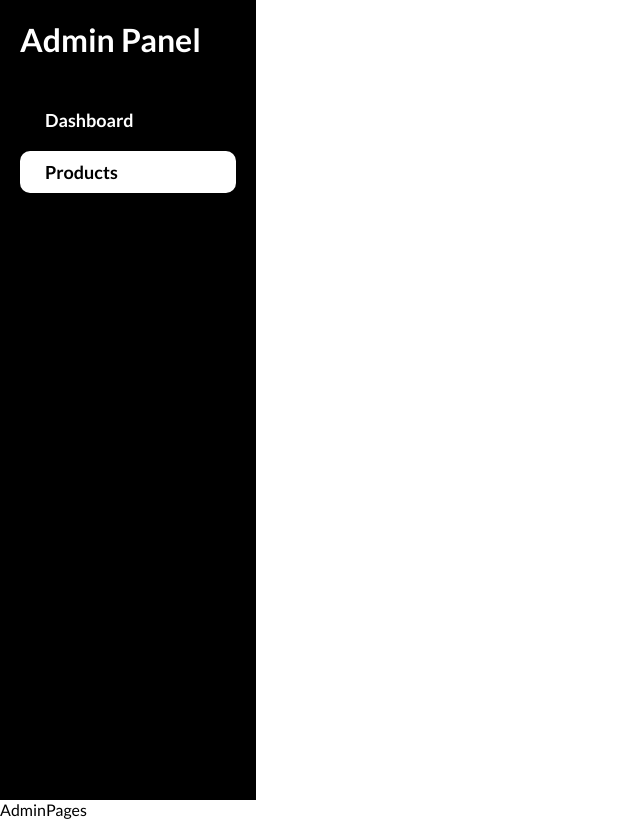
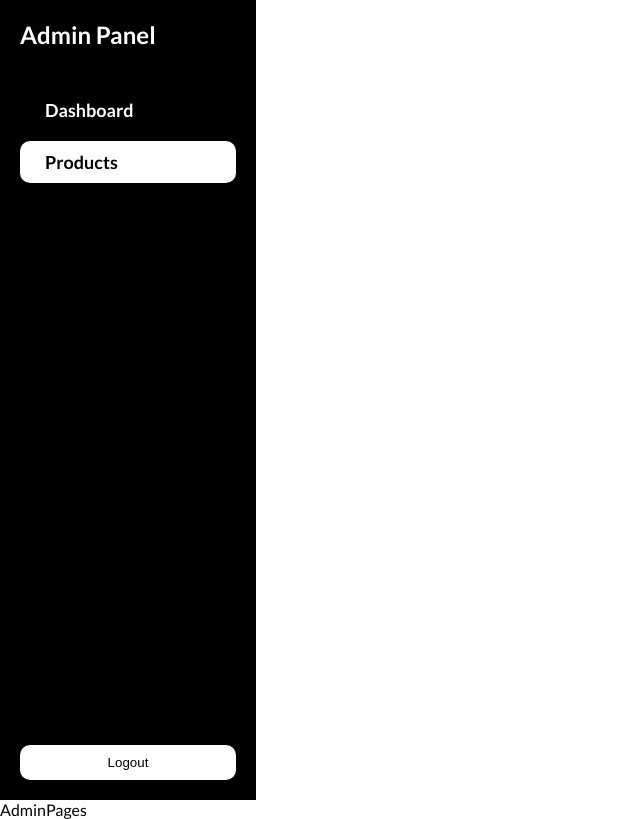
Before and after one commit to MohammadNawawi/Niori, a Next.js app: page /admin/products in a window 1280 px wide. Shown: the whole page, without its empty margins (0-640 px from the left). Built offline with nearby package versions, Linux system fonts and the light colour scheme.

Commit message:
feat : Setup Admin Panel

```diff
--- a/src/components/fragments/Sidebar/Sidebar.module.scss
+++ b/src/components/fragments/Sidebar/Sidebar.module.scss
@@ -4,9 +4,13 @@
   padding: 20px;
   width: 20vw;
   height: 100vh;
+  display: flex;
+  flex-direction: column;
+  justify-content: space-between;
   &__top {
     &__title {
       margin-bottom: 40px;
+      font-size: 24px;
     }
     &__lists {
       display: flex;
@@ -33,4 +37,12 @@
       }
     }
   }
+  &__bottom {
+    width: 100%;
+    &__button {
+      width: 100%;
+      padding: 10px;
+      border-radius: 10px;
+    }
+  }
 }
--- a/src/components/fragments/Sidebar/index.tsx
+++ b/src/components/fragments/Sidebar/index.tsx
@@ -2,6 +2,8 @@ import React from "react";
 import styles from "./Sidebar.module.scss";
 import { useRouter } from "next/router";
 import Link from "next/link";
+import Button from "@/components/ui/Button";
+import { signOut } from "next-auth/react";
 
 type Proptypes = {
   lists: Array<{
@@ -36,6 +38,16 @@ const Sidebar = (props: Proptypes) => {
           ))}
         </div>
       </div>
+      <div className={styles.sidebar__bottom}>
+        <Button
+          type="button"
+          variant="secondary"
+          onClick={() => signOut()}
+          className={styles.sidebar__bottom__button}
+        >
+          Logout
+        </Button>
+      </div>
     </div>
   );
 };
--- a/src/components/ui/Button/Button.module.scss
+++ b/src/components/ui/Button/Button.module.scss
@@ -8,3 +8,8 @@
   background-color: #000;
   color: #fff;
 }
+
+.secondary {
+  background-color: #fff;
+  color: #000;
+}
```
Also changed, not shown: src/components/views/admin/Dashboard/index.tsx (added, +14 -0 lines), src/middleware.ts (added, +9 -0 lines), src/middlewares/withAuth.ts (added, +39 -0 lines), src/pages/admin/index.tsx (+4 -6 lines), src/components/views/admin/Dashboard/Dashboard.module.scss (added).
